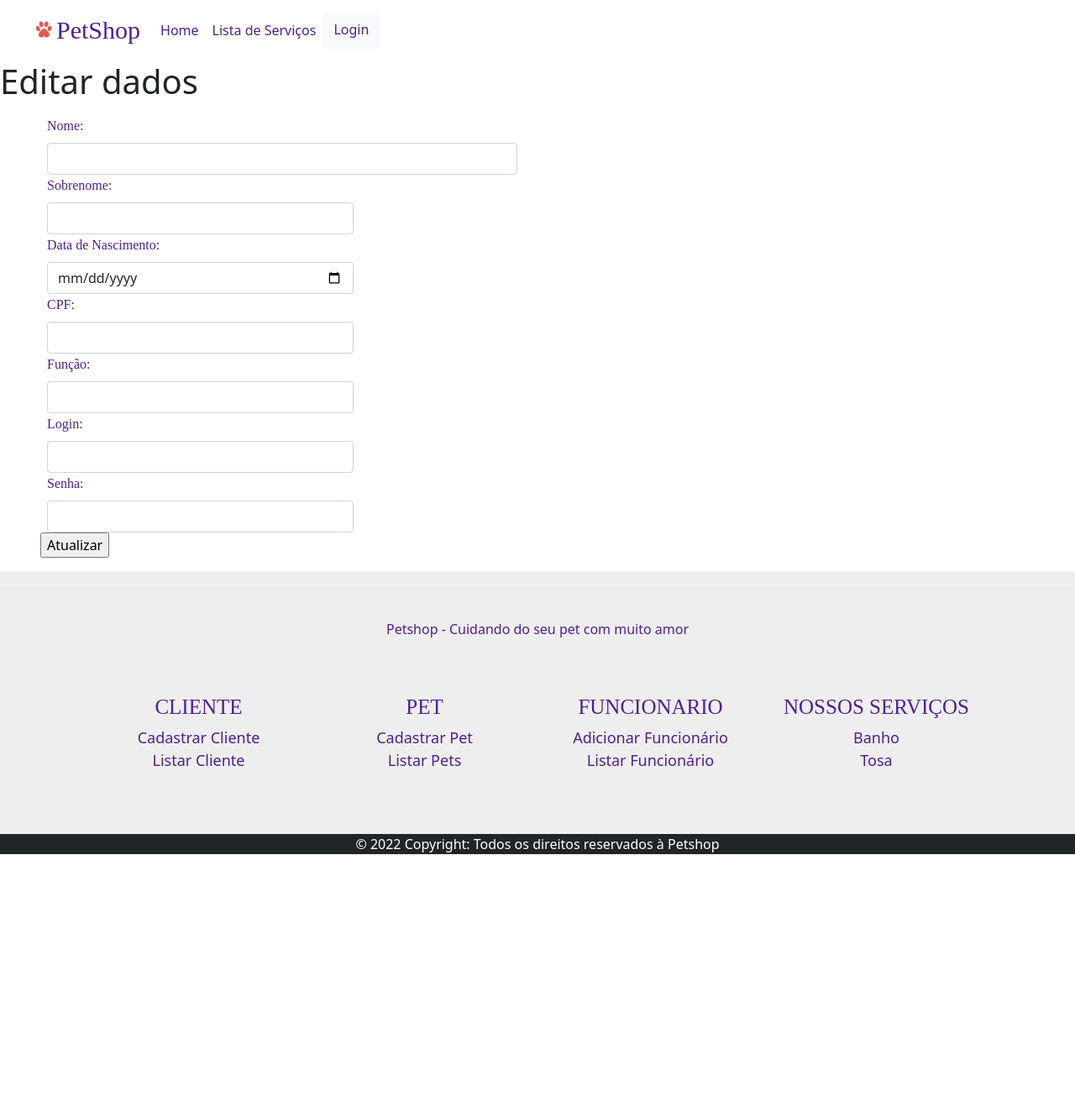
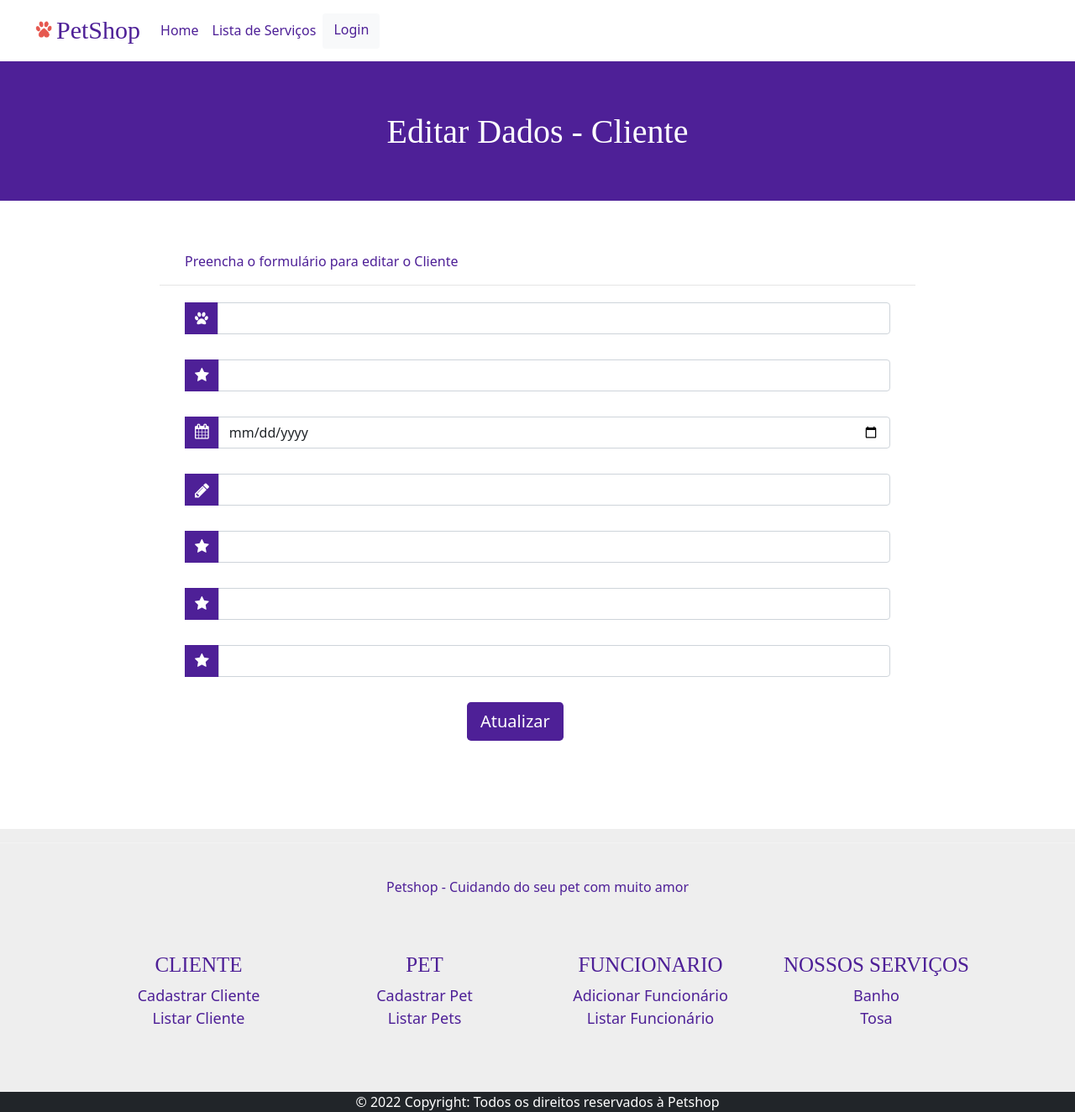
Before and after one commit to riquelmer45/Projeto-PetShop, a Node server app: page /funcionarios/edit/1 in a window 1280 px wide. Shown: the whole page at 84% size. Before the commit the page ends 1017 px from the top, so only its background shows below. Run offline with Node 20, Linux system fonts and the light colour scheme; data that the repository does not hold is empty; some libraries are stand-ins or nearby versions; some web fonts are replaced.

Commit message:
Atualização do layout das abas de funcionario para o tema desenvolvido

```diff
--- a/views/funcionarios/editFuncionarios.handlebars
+++ b/views/funcionarios/editFuncionarios.handlebars
@@ -1,59 +1,85 @@
-<h1>Editar dados {{funciionario.nome}}</h1>
+</div>
+<div class=" text-center header">
+  <h1 class="text-center header-text">Editar Dados - Cliente {{funcionario.nome}}</h1>
+</div>
 
-<div class="back_view">
-  <form action="/funcionarios/edit" method="post" class="row m-3">
-        <div class="row align-items-start">
+<div class="signup-form">
+  <form action="/clientes/edit" method="post">
+    <p>Preencha o formulário para editar o Cliente {{funcionario.nome}}</p>
+    <hr>
     <input type="hidden" name="id" value="{{funcionario.id}}" />
-            <div class="col-md-6">
-                <label for="nome" class="form-label">Nome:</label>
-                <input type="text" name="nome" value="{{funcionario.nome}}" class="form-control" />
+    <div class="form-group">
+      <div class="input-group">
+        <div class="input-group-prepend">
+          <span class="input-group-text">
+            <span class="fa fa-paw"></span>
+          </span>
+        </div>
+        <input type="text" class="form-control" name="nome" value="{{funcionario.nome}}" required="required">
       </div>
     </div>
-
-        <div class="row align-items-start">
-            <div class="col-md-4">
-                <label for="sobrenome" class="form-label">Sobrenome:</label>
-                <input type="text" name="sobrenome" value="{{funcionario.sobrenome}}" class="form-control" />
+    <div class="form-group">
+      <div class="input-group">
+        <div class="input-group-prepend">
+          <span class="input-group-text">
+            <i class="fa fa-star"></i>
+          </span>
+        </div>
+        <input type="text" class="form-control" name="sobrenome" value="{{funcionario.sobrenome}}" required="required">
       </div>
     </div>
-
-        <div class="row align-items-start">
-            <div class="col-md-4">
-                <label for="dataNascimento" class="form-label">Data de Nascimento:</label>
-                <input type="date" name="dataNascimento" value="{{funcionario.data_nascimento}}" class="form-control" />
+    <div class="form-group">
+      <div class="input-group">
+        <div class="input-group-prepend">
+          <span class="input-group-text">
+            <i class="fa fa-calendar"></i>
+          </span>
+        </div>
+        <input type="date" class="form-control" name="data_nascimento" value="{{funcionario.data_nascimento}}" required="required">
       </div>
     </div>
-
-        <div class="row align-items-start">
-            <div class="col-md-4">
-                <label for="cpf" class="form-label">CPF:</label>
-                <input type="text" name="cpf" value="{{funcionario.cpf}}" class="form-control" />
+    <div class="form-group">
+      <div class="input-group">
+        <div class="input-group-prepend">
+          <span class="input-group-text">
+            <i class="fa fa-pencil"></i>
+          </span>
+        </div>
+        <input type="text" class="form-control" name="cpf" value="{{funcionario.cpf}}" required="required">
       </div>
     </div>
-
-        <div class="row align-items-start">
-            <div class="col-md-4">
-                <label for="funcao" class="form-label">Função:</label>
-                <input type="text" name="funcao" value="{{funcionario.funcao}}" class="form-control" />
+    <div class="form-group">
+        <div class="input-group">
+            <div class="input-group-prepend">
+            <span class="input-group-text">
+                <i class="fa fa-star"></i>
+            </span>
+            </div>
+            <input type="text" class="form-control" name="funcao" value="{{funcionario.funcao}}" required="required">
         </div>
     </div>
-
-        <div class="row align-items-start">
-            <div class="col-md-4">
-                <label for="login" class="form-label">Login:</label>
-                <input type="text" name="login" value="{{funcionario.login}}" class="form-control" />
+    <div class="form-group">
+        <div class="input-group">
+            <div class="input-group-prepend">
+            <span class="input-group-text">
+                <i class="fa fa-star"></i>
+            </span>
+            </div>
+            <input type="text" class="form-control" name="login" value="{{funcionario.login}}" required="required">
         </div>
     </div>
-
-        <div class="row align-items-start">
-            <div class="col-md-4">
-                <label for="senha" class="form-label">Senha:</label>
-                <input type="text" name="senha" value="{{funcionario.senha}}" class="form-control" />
+    <div class="form-group">
+        <div class="input-group">
+            <div class="input-group-prepend">
+            <span class="input-group-text">
+                <i class="fa fa-star"></i>
+            </span>
+            </div>
+            <input type="text" class="form-control" name="senha" value="{{funcionario.senha}}" required="required">
         </div>
     </div>
-
-        <div class="col-sm-2">
-            <input type="submit" value="Atualizar" />
+    <div class="form-group">
+      <button type="submit" class="btn-form text-center btn-primary btn-lg">Atualizar</button>
     </div>
   </form>
 </div>
--- /dev/null
+++ b/views/partials/del_funcionario.handlebars
@@ -0,0 +1,5 @@
+<svg xmlns="http://www.w3.org/2000/svg" width="20" height="20" fill="currentColor" class="bi bi-x-lg"
+  viewBox="0 0 16 16">
+  <path
+    d="M2.146 2.854a.5.5 0 1 1 .708-.708L8 7.293l5.146-5.147a.5.5 0 0 1 .708.708L8.707 8l5.147 5.146a.5.5 0 0 1-.708.708L8 8.707l-5.146 5.147a.5.5 0 0 1-.708-.708L7.293 8 2.146 2.854Z" />
+</svg>
--- /dev/null
+++ b/views/partials/edit_funcionario.handlebars
@@ -0,0 +1,7 @@
+<svg xmlns="http://www.w3.org/2000/svg" width="24" height="24" fill="currentColor" class="bi bi-pencil-square"
+  viewBox="0 0 16 16">
+  <path
+    d="M15.502 1.94a.5.5 0 0 1 0 .706L14.459 3.69l-2-2L13.502.646a.5.5 0 0 1 .707 0l1.293 1.293zm-1.75 2.456-2-2L4.939 9.21a.5.5 0 0 0-.121.196l-.805 2.414a.25.25 0 0 0 .316.316l2.414-.805a.5.5 0 0 0 .196-.12l6.813-6.814z" />
+  <path fill-rule="evenodd"
+    d="M1 13.5A1.5 1.5 0 0 0 2.5 15h11a1.5 1.5 0 0 0 1.5-1.5v-6a.5.5 0 0 0-1 0v6a.5.5 0 0 1-.5.5h-11a.5.5 0 0 1-.5-.5v-11a.5.5 0 0 1 .5-.5H9a.5.5 0 0 0 0-1H2.5A1.5 1.5 0 0 0 1 2.5v11z" />
+</svg>
```
Also changed, not shown: views/funcionarios/funcionarioform.handlebars (+65 -32 lines), views/funcionarios/viewfuncionario.handlebars (+43 -1 lines). Lines whose indentation alone changed are shown as unchanged.
